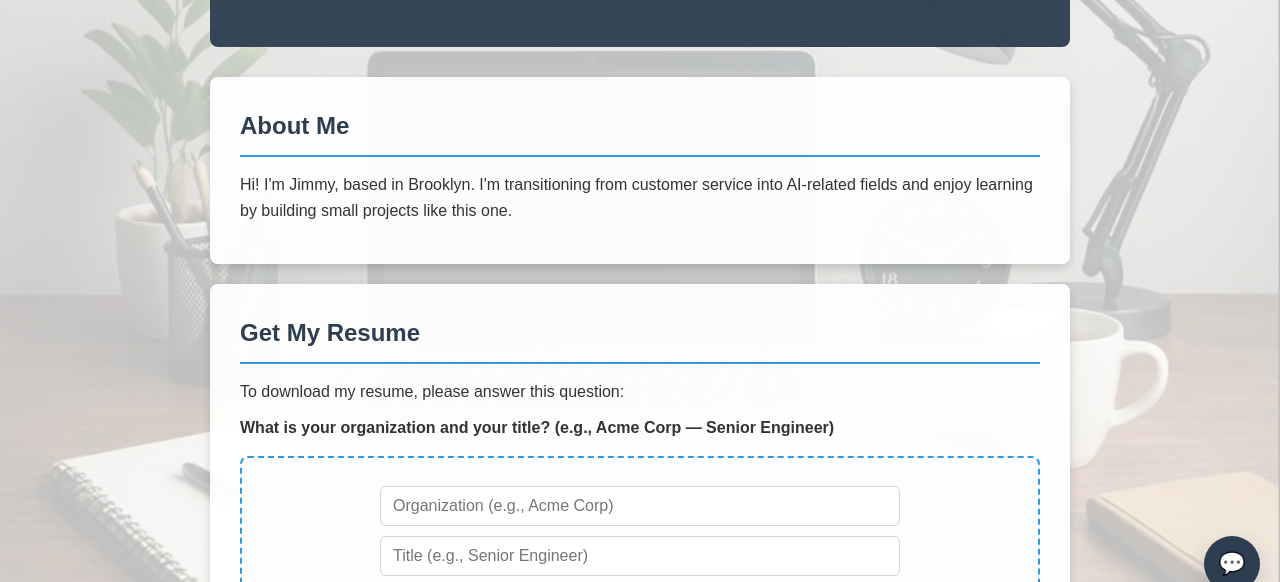
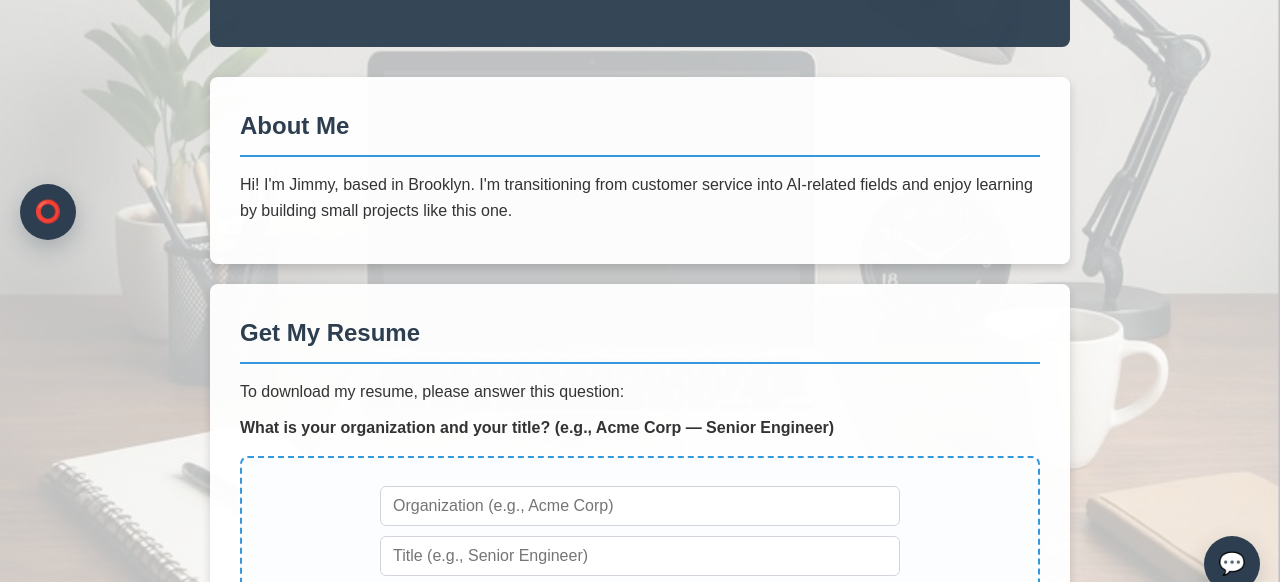
Before and after one commit to jimmyhan-pixel/My-first-website, a plain HTML site: page index.html in a window 1280 px wide. Shown: the part 188-770 px from the top of the page. Drawn offline with nearby package versions, Linux system fonts and the light colour scheme.

Commit message:
1: create circle button

```diff
--- a/index.html
+++ b/index.html
@@ -122,6 +122,10 @@ Hi 👋 Leave your message and/or upload afile below and I’ll reply soon.
 </div>
 </div>
 
+<!-- Floating Carousel Trigger -->
+<button id="carouselTrigger" aria-label="Open image carousel">
+  ⭕
+</button>
 
 
 <script src="script.js"></script>
--- a/script.js
+++ b/script.js
@@ -278,3 +278,14 @@ const EMAILJS_TEMPLATE_ID = "template_7z3kejw";
       });
   });
 })();
+// =============================
+// IMAGE CAROUSEL – STEP 1 TRIGGER
+// =============================
+(function initCarouselTrigger() {
+  const trigger = document.getElementById("carouselTrigger");
+  if (!trigger) return;
+
+  trigger.addEventListener("click", () => {
+    console.log("Carousel trigger clicked");
+  });
+})();
--- a/style.css
+++ b/style.css
@@ -304,3 +304,34 @@ transform: translateY(0);
     width: 92%;
   }
 }
+/* =============================
+   FLOATING IMAGE CAROUSEL TRIGGER
+   ============================= */
+#carouselTrigger {
+  position: fixed;
+  left: 20px;
+  top: 50%;
+  transform: translateY(-50%);
+
+  width: 56px;
+  height: 56px;
+  border-radius: 50%;
+
+  background: #2c3e50;
+  color: white;
+  font-size: 22px;
+
+  border: none;
+  cursor: pointer;
+  z-index: 999;
+
+  box-shadow: 0 8px 22px rgba(44, 62, 80, 0.25);
+}
+
+#carouselTrigger:hover {
+  background: #3498db;
+}
+
+#carouselTrigger:focus {
+  outline: 3px solid rgba(52, 152, 219, 0.35);
+}
```
